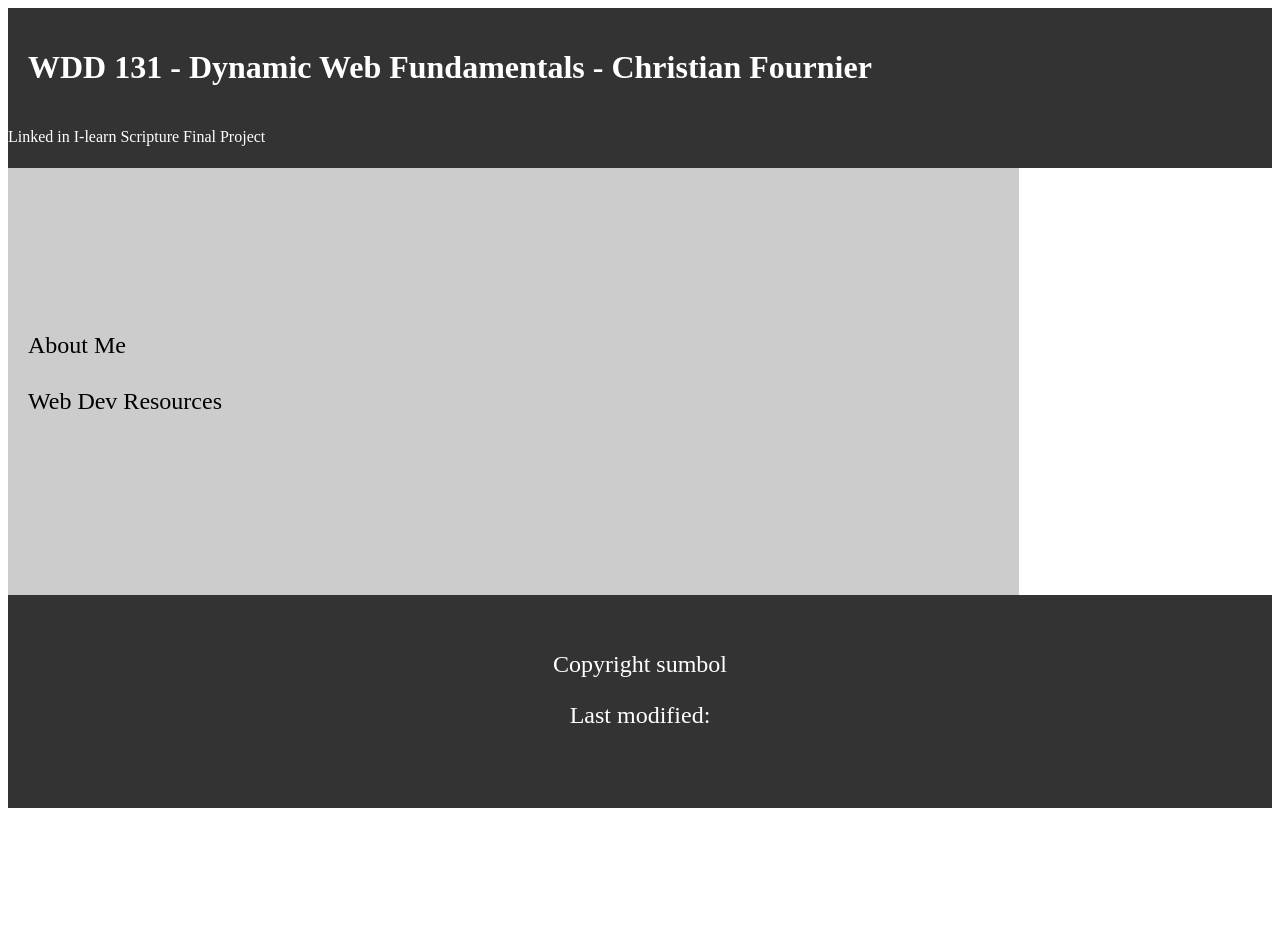
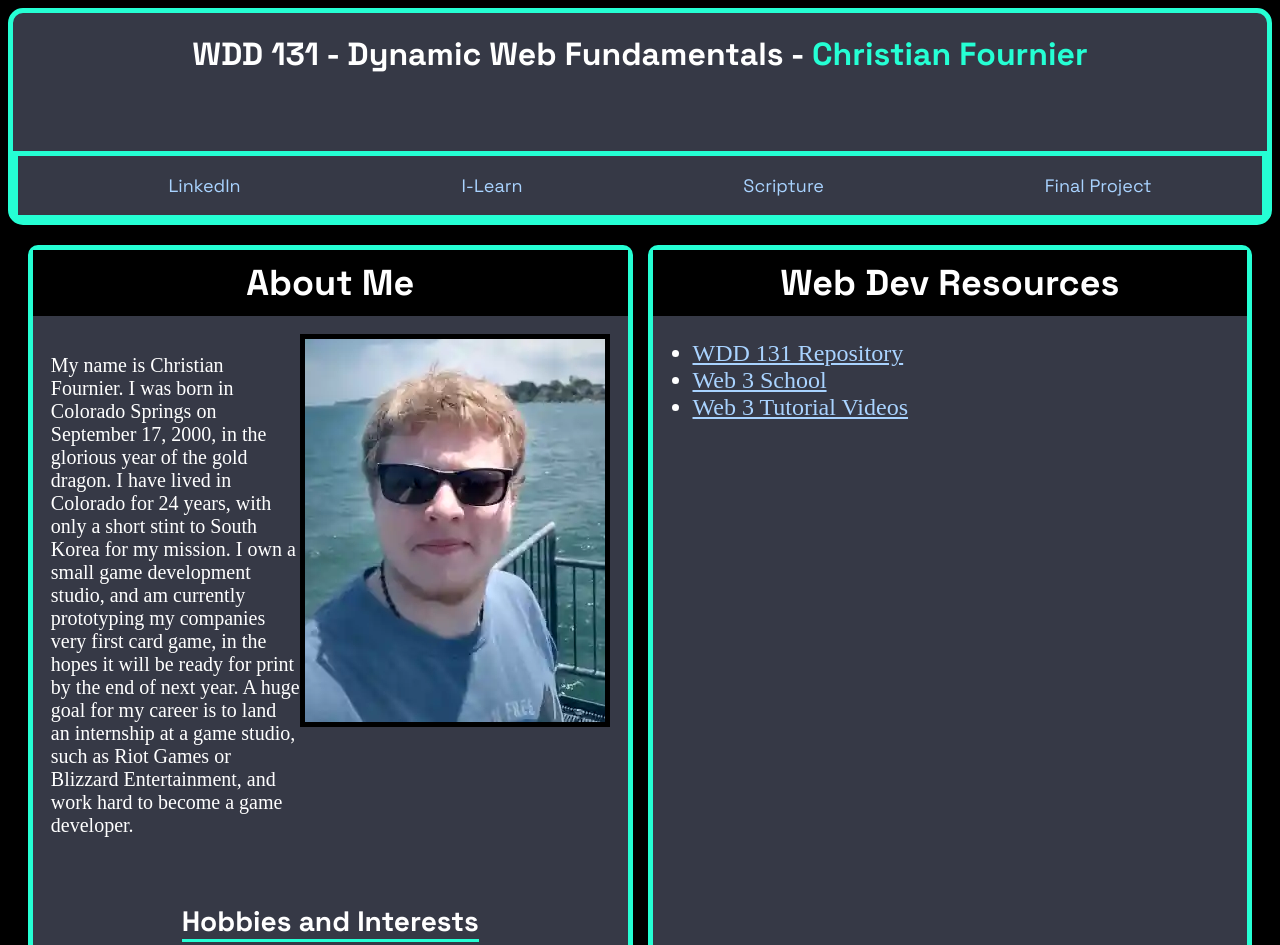
Before and after one commit to Cdawg4nier/wdd131, a plain HTML site: page index.html in a window 1280 px wide. Shown: the top 945 px of the page. Before the commit the page ends 816 px from the top, so only its background shows below. Drawn offline with Linux system fonts and the light colour scheme; a web font is replaced by a local one.

Commit message:
Majority Complete

```diff
--- a/index.html
+++ b/index.html
@@ -9,43 +9,63 @@
     <meta name="description"
         content="WDD 131 - Dynamic Web Fundamentals - Christian Fournier - Get to know me home page">
     <meta name="author" content="Christian Fournier">
-    <link rel="preconnect" href="https://fonts.googleapis.com">
-    <link rel="preconnect" href="https://fonts.gstatic.com" crossorigin>
-    <link href="https://fonts.googleapis.com/css2?family=Protest+Guerrilla&display=swap" rel="stylesheet">
+    <script src="scripts/getdates.js" defer></script>
 </head>
 
 <body>
     <header>
-        <h1>WDD 131 - Dynamic Web Fundamentals - Christian Fournier</h1>
+        <h1>WDD 131 - Dynamic Web Fundamentals - <span class="highlight">Christian Fournier</span></h1>
         <nav>
-            <a> Linked in</a>
-            <a> I-learn</a>
-            <a> Scripture</a>
-            <a> Final Project</a>
+            <ul>
+                <li><a href="https://www.linkedin.com/in/cdawg4nier">LinkedIn </a></li>
+                <li><a href="https://byui.instructure.com/">I-Learn </a></li>
+                <li><a
+                        href="https://www.churchofjesuschrist.org/study/scriptures/dc-testament/dc/58?lang=eng&id=p26-p28#p26">Scripture
+                    </a></li>
+                <li><a href="https://example.com">Final Project </a></li>
+            </ul>
         </nav>
     </header>
     <main>
-        <section class="card">
-            <h2>
-                <div>
-                    <img>
-                </div>
-                <div>
-                    <img>
-                </div>
-            </h2>
-            About Me
+        <section class="card" id="card-1">
+            <h2>About Me</h2>
+            <div class="blurb-1">
+                <p>My name is Christian Fournier. I was born in Colorado Springs on September 17, 2000, in the glorious
+                    year of the gold dragon.
+                    I have lived in Colorado for 24 years, with only a short stint to South Korea for my mission.
+                    I own a small game development studio, and am currently prototyping my companies very first card
+                    game, in the hopes
+                    it will be ready for print by the end of next year. A huge goal for my career is to land an
+                    internship
+                    at a game studio, such as Riot Games or Blizzard Entertainment, and work hard to become a game
+                    developer.
+                </p>
+                <img src="images/me.webp" alt="A dashingly handsome young fellow">
+            </div>
+            <h3>Hobbies and Interests</h3>
+            <div class="blurb-2">
+                <img src="images/interests.webp" alt="A hand-written playing card for a card game with lots of colors">
+                <p>I am a fan of all things that involve games, be it board games, video games, card games, tabletop
+                    games, or roleplaying games. Outside of work and school, I spend my time playing and creating my
+                    own games.
+                    When I'm not playing games, I'm hanging out with my pet boa constrictor named Rex, riding my
+                    motorcycle, or sleeping.
+                </p>
+            </div>
         </section>
-        <section class="card">
-            <h2>
-
-            </h2>
-            Web Dev Resources
+        <section class="card" id="card-2">
+            <h2>Web Dev Resources</h2>
+            <ul>
+                <li><a href="https://github.com/Cdawg4nier/wdd131">WDD 131 Repository </a></li>
+                <li><a href="https://www.w3schools.com/">Web 3 School </a></li>
+                <li><a href="https://www.youtube.com/watch?v=2TV0r94p8OY&list=PLbbtODcOYIoFs0PDlTdxpEsZiyDR2q9aA">Web 3
+                        Tutorial Videos </a></li>
+            </ul>
         </section>
     </main>
     <footer>
-        <p> Copyright sumbol</p>
-        <p> Last modified:</p>
+        <p> ©<span id="currentyear"> </span> Christian Fournier, United States</p>
+        <p id="lastModified"></p>
     </footer>
 
 </body>
--- a/scripts/getdates.js
+++ b/scripts/getdates.js
@@ -0,0 +1,6 @@
+const yearElement = document.querySelector("#currentyear");
+let currentYear = new Date().getFullYear();
+yearElement.textContent = currentYear;
+
+const modifiedElement = document.querySelector("#lastModified");
+modifiedElement.textContent = `Last Modification: ${document.lastModified}`;
--- a/styles/base.css
+++ b/styles/base.css
@@ -1,36 +1,61 @@
-.protest-guerrilla-regular {
-    font-family: "Protest Guerrilla", sans-serif;
-    font-weight: 400;
-    font-style: normal;
+@import url('https://fonts.googleapis.com/css2?family=Space+Grotesk:wght@300..700&display=swap');
+
+:root {
+    --main-font-family: 'Space Grotesk';
+    --primary-color-1: #25ffd4;
+    --primary-color-2: #000000;
+    --primary-color-3: #363946;
+    --primary-color-4: #a9d3ff;
 }
 
 body {
     color: white;
-    display: grid;
-    height: 100vh;
-    grid-template: auto 2fr 1fr / 2fr 2fr 1fr;
+    background: var(--primary-color-2);
 }
 
 header {
-    background: #333333;
-    grid-column: 1/4;
+    background: var(--primary-color-3);
+    grid-column: 1/3;
+    grid-row: 1/2;
     display: grid;
-    grid-template: 3fr 1fr / 100%;
+    grid-template: 2fr 1fr / 100%;
+    border: 5px solid var(--primary-color-1);
+    border-radius: 15px;
 }
 
 h1 {
-    padding: 20px;
+    font-family: var(--main-font-family);
+    text-align: center;
 }
 
-.nav-topbar {
+.highlight {
+    color: var(--primary-color-1);
+}
+
+nav {
+    background: var(--primary-color-3);
+    color: white;
     grid-column: 1/2;
     grid-row: 2/3;
     font-size: large;
-    background: #000000;
+    font-family: var(--main-font-family);
+    border: 5px solid var(--primary-color-1);
+}
+
+nav ul {
+    list-style-type: none;
     display: flex;
     justify-content: space-around;
-    align-items: center;
-    /* hover*/
+    align-items: stretch;
+}
+
+nav a {
+    text-align: center;
+    text-decoration: none;
+}
+
+nav a:hover {
+    text-decoration: underline;
 }
 
 main {
@@ -38,20 +63,69 @@ main {
     padding: 20px;
     font-size: x-large;
     color: black;
-    background: #cccccc;
+    background: var(--primary-color-2);
     grid-column: 1/3;
+    display: grid;
+    grid-template-columns: 1fr 15px 1fr;
 }
 
-.right-sidebar {
-    font-size: x-large;
-    color: black;
-    background: #ffffff;
+.card {
+    color: white;
+    background: var(--primary-color-3);
+    border: 5px solid var(--primary-color-1);
+    border-radius: 10px;
+}
+
+h2 {
+    background-color: #000000;
+    font-family: var(--main-font-family);
+    text-align: center;
+    margin: auto;
+    padding: 10px;
+    font-family: var(--main-font-family);
+}
+
+#card-1 {
+    grid-column: 1/2;
+}
+
+.blurb-1 {
+    padding: 3%;
+    font-size: 20px;
+    display: grid;
+    grid-template: 1fr / 2fr 1fr;
+}
+
+img {
+    border: 5px solid black;
+}
+
+h3 {
+    text-align: center;
+    font-family: var(--main-font-family);
+    border-bottom: 3px solid var(--primary-color-1);
+    margin-left: 25%;
+    margin-right: 25%;
+}
+
+#card-2 {
     grid-column: 3/4;
-    padding: 1rem;
+}
+
+a {
+    color: var(--primary-color-4)
+}
+
+.blurb-2 {
+    padding: 3%;
+    font-size: 20px;
+    display: grid;
+    grid-template: 1fr / 1fr 2fr;
 }
 
 footer {
     font-size: x-large;
+    font-family: var(--main-font-family);
     background: #333333;
     padding: 2rem;
     text-align: center;
```
Also changed, not shown: images/interests.webp (added), images/me.webp (added).
